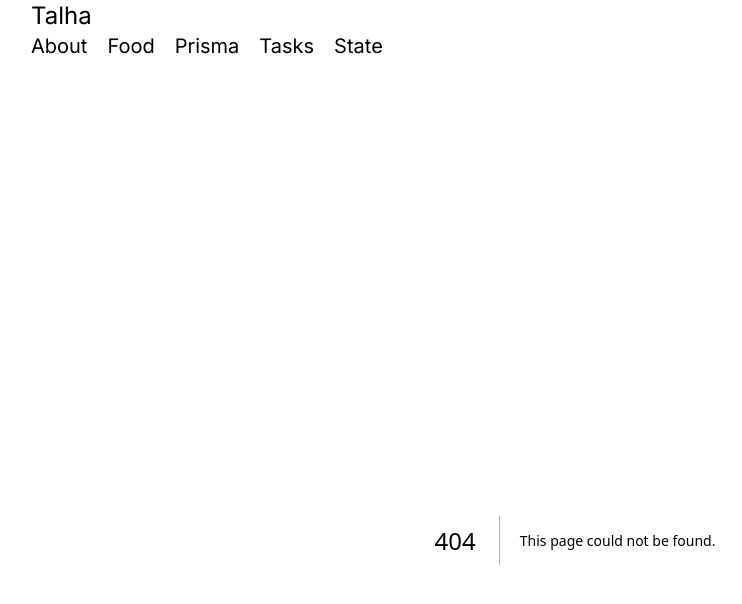
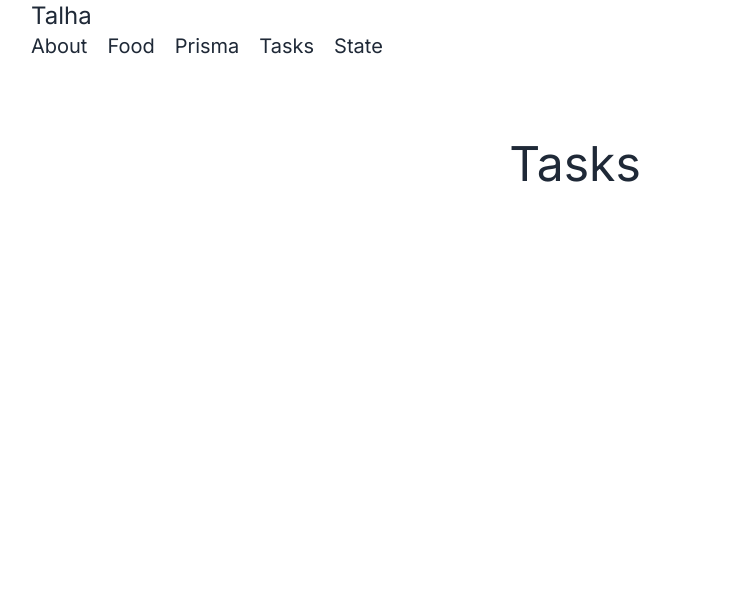
Before and after one commit to Talha-H/next14, a Next.js app in the folder nextjs14/: page /tasks in a window 1280 px wide. Before the commit this address had no page. Shown: the top 604 px of the page, without its empty margins (65-807 px from the left). Built offline with nearby package versions, Linux system fonts and the light colour scheme.

Commit message:
client to tasks

```diff
--- a/nextjs14/app/clientF/page.jsx
+++ b/nextjs14/app/tasks/page.jsx
@@ -2,7 +2,7 @@
 
 const page = () => {
   return (
-    <div className='text-center'>Client</div>
+    <div className='text-center text-5xl'>Tasks</div>
   )
 }
 
```
